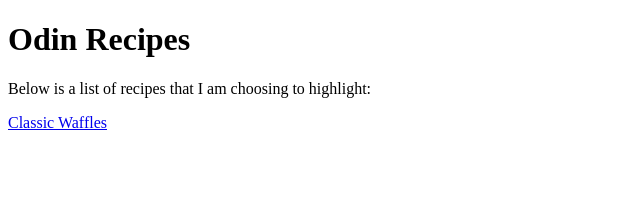
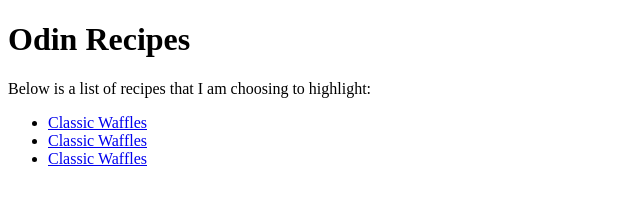
Before and after one commit to Larson-Herman/odin-recipes, a plain HTML site: page index.html in a window 1280 px wide. Shown: the whole page, without its empty margins (0-640 px from the left). Drawn offline with Linux system fonts and the light colour scheme.

Commit message:
Add list on index to navigate to each recipe page

```diff
--- a/index.html
+++ b/index.html
@@ -9,6 +9,10 @@
     <h1>Odin Recipes</h1>
     <p>Below is a list of recipes that I am choosing to highlight:</p>
 
-    <a href="./recipes/waffles.html">Classic Waffles</a>
+    <ul>
+        <li><a href="./recipes/waffles.html">Classic Waffles</a></li>
+        <li><a href="./recipes/spaghetti.html">Classic Waffles</a></li>
+        <li><a href="./recipes/cheddar_biscuits.html">Classic Waffles</a></li>
+    </ul>
 </body>
 </html>
```
